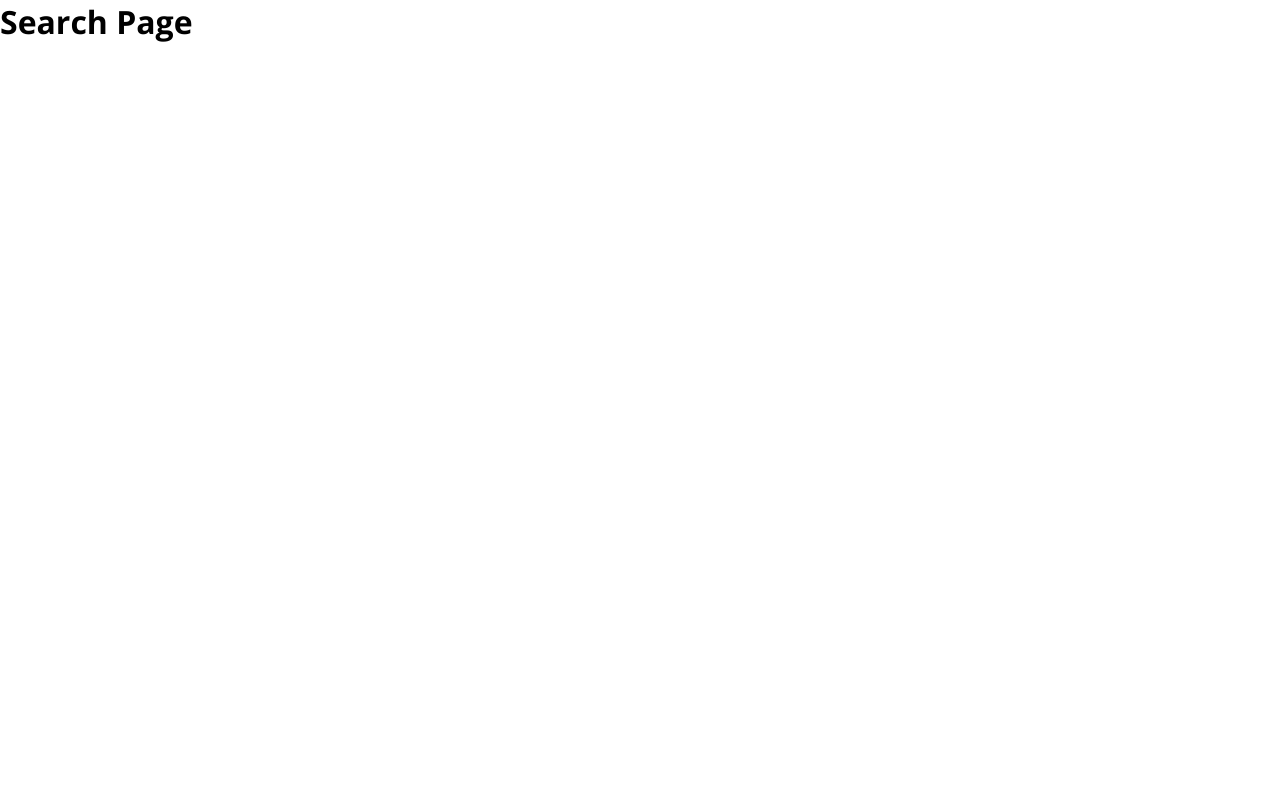
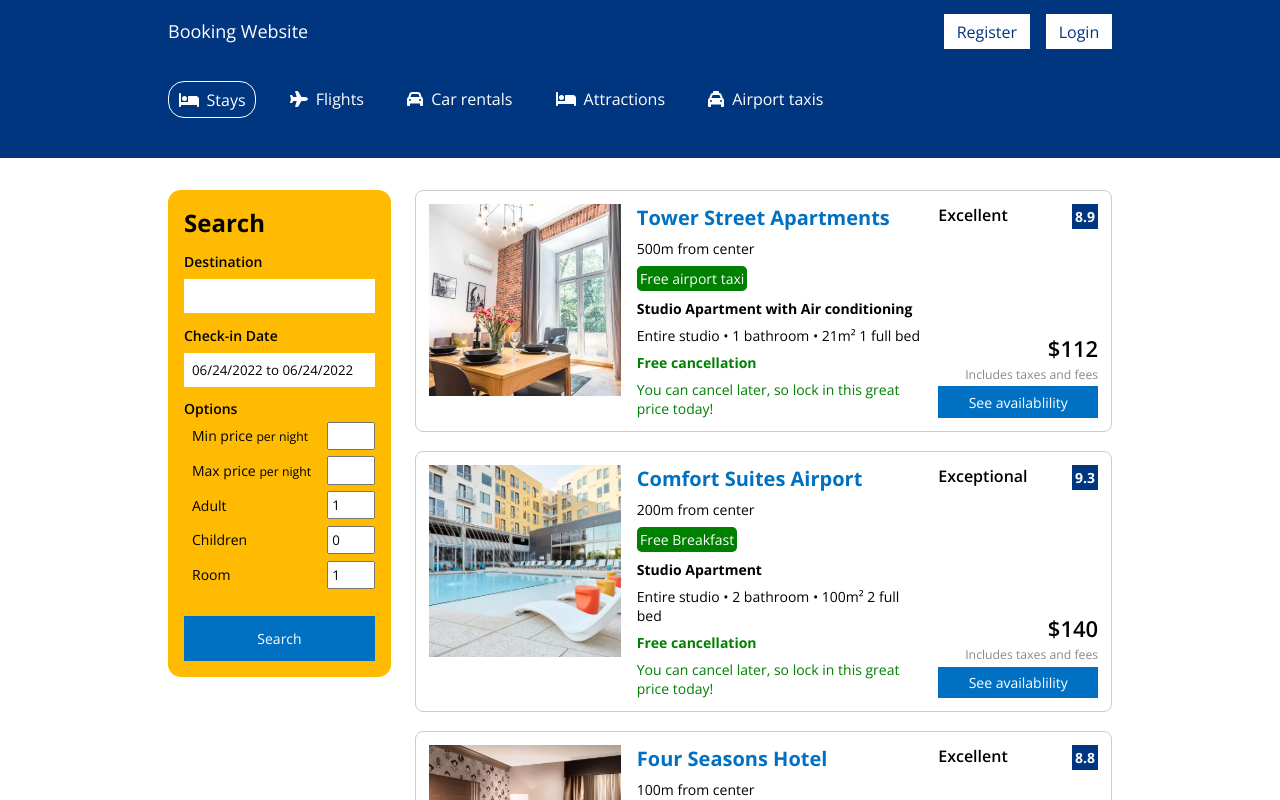
Before and after one commit to binhtran432k/funix, a React (Create React App) app in the folder RJS301x_1.0-A_VN/asm1/: page /search in a window 1280 px wide. Shown: the top 800 px of the page. Built offline with nearby package versions, Linux system fonts and the light colour scheme.

Commit message:
feat(reactjs/asm1): add search page

```diff
--- a/RJS301x_1.0-A_VN/asm1/src/components/header/Header.jsx
+++ b/RJS301x_1.0-A_VN/asm1/src/components/header/Header.jsx
@@ -1,15 +1,6 @@
 import { FontAwesomeIcon } from "@fortawesome/react-fontawesome";
+import { getRenderDate } from "../../utils/date";
 import "./Header.css";
-
-/**
- * @param {Date} date
- */
-const getRenderDate = (date) => {
-  const month = date.toLocaleString("en-US", { month: "2-digit" });
-  const day = date.toLocaleString("en-US", { day: "2-digit" });
-  const year = date.getFullYear();
-  return `${month}/${day}/${year}`;
-};
 
 const handleNavigateSearch = () => {
   window.location.replace("/search");
--- a/RJS301x_1.0-A_VN/asm1/src/components/index.js
+++ b/RJS301x_1.0-A_VN/asm1/src/components/index.js
@@ -3,7 +3,19 @@ import Footer from "./footer/Footer";
 import Header from "./header/Header";
 import Hotel from "./hotel/Hotel";
 import Navbar from "./navbar/Navbar";
+import SearchList from "./search-list/SearchList";
+import SearchPopup from "./search-popup/SearchPopup";
 import Subcribe from "./subcribe/Subcribe";
 import Type from "./type/Type";
 
-export { City, Footer, Header, Hotel, Navbar, Subcribe, Type };
+export {
+  City,
+  Footer,
+  Header,
+  Hotel,
+  Navbar,
+  SearchList,
+  SearchPopup,
+  Subcribe,
+  Type,
+};
--- /dev/null
+++ b/RJS301x_1.0-A_VN/asm1/src/components/search-list/SearchList.css
@@ -0,0 +1,117 @@
+.search-list {
+  display: flex;
+  flex-direction: column;
+  gap: 1.2rem;
+  flex-grow: 1;
+  flex-basis: 30rem;
+}
+
+.search-item {
+  display: flex;
+  flex-wrap: wrap;
+  justify-content: center;
+  gap: 1rem;
+  padding: 0.8rem;
+  border: 0.0625rem solid var(--gray);
+  border-radius: 0.5rem;
+  font-size: 0.875rem;
+}
+
+.search-item__image {
+  --size: 12rem;
+  object-fit: cover;
+  width: var(--size);
+  height: var(--size);
+}
+
+.search-item__body {
+  flex-grow: 1;
+  flex-basis: 20rem;
+  display: flex;
+  gap: 1rem;
+  justify-content: space-between;
+}
+
+.search-item__name {
+  color: var(--secondary);
+  font-weight: 700;
+  font-size: 1.25rem;
+}
+
+.search-item__distance,
+.search-item__tag,
+.search-item__description,
+.search-item__type,
+.search-item__free-cancel,
+.search-item__free-cancel-tip {
+  margin-top: 0.5rem;
+}
+
+.search-item__tag {
+  display: inline-block;
+  background-color: green;
+  color: var(--light);
+  padding: 0.2rem;
+  border-radius: 0.3rem;
+}
+
+.search-item__description,
+.search-item__free-cancel {
+  font-weight: 700;
+}
+
+.search-item__free-cancel,
+.search-item__free-cancel-tip {
+  color: green;
+}
+
+.search-item__right {
+  flex-shrink: 0;
+  width: 10rem;
+  display: flex;
+  text-align: right;
+  flex-direction: column;
+}
+
+.search-item__rate {
+  display: flex;
+  align-items: start;
+  justify-content: space-between;
+  flex-grow: 1;
+}
+
+.search-item__rate-text {
+  font-size: 1rem;
+  font-weight: 600;
+}
+
+.search-item__rate-number {
+  font-weight: 700;
+  background-color: var(--primary);
+  color: var(--light);
+  padding: 0.2rem;
+}
+
+.search-item__price {
+  font-size: 1.375rem;
+  font-weight: 600;
+}
+
+.search-item__price-tip {
+  font-size: 0.875em;
+  color: var(--dark-gray);
+  margin: 0.2rem 0;
+}
+
+.search-item__button {
+  display: inline-block;
+  text-decoration: none;
+  text-align: center;
+  background-color: var(--secondary);
+  color: var(--light);
+  padding: 0.4rem 0.8rem;
+}
+
+.search-item__button:hover {
+  background-color: rgba(var(--secondary-rgb), 0.8);
+}
--- /dev/null
+++ b/RJS301x_1.0-A_VN/asm1/src/components/search-list/SearchList.jsx
@@ -0,0 +1,15 @@
+import searchs from "./search.json";
+import "./SearchList.css";
+import SearchListItem from "./SearchListItem";
+
+const SearchList = () => {
+  return (
+    <div className="search-list">
+      {searchs.map((search) => (
+        <SearchListItem item={search} key={search.name} />
+      ))}
+    </div>
+  );
+};
+
+export default SearchList;
--- /dev/null
+++ b/RJS301x_1.0-A_VN/asm1/src/components/search-list/SearchListItem.jsx
@@ -0,0 +1,72 @@
+import PropTypes from "prop-types";
+
+/**
+ * @typedef SearchItem
+ * @property {string} name
+ * @property {string} distance
+ * @property {string} tag
+ * @property {string} type
+ * @property {string} description
+ * @property {boolean} free_cancel
+ * @property {number} price
+ * @property {number} rate
+ * @property {string} rate_text
+ * @property {string} image_url
+ */
+
+/**
+ * @typedef SearchListItemProp
+ * @property {SearchItem} item
+ */
+
+/**
+ * @type {React.FC<SearchListItemProp>}
+ */
+const SearchListItem = (props) => {
+  const search = props.item;
+  return (
+    <div className="search-item">
+      <img
+        src={search.image_url}
+        alt={search.name}
+        className="search-item__image"
+      />
+      <div className="search-item__body">
+        <div className="search-item__left">
+          <div className="search-item__name">{search.name}</div>
+          <div className="search-item__distance">
+            {search.distance} from center
+          </div>
+          <div className="search-item__tag">{search.tag}</div>
+          <div className="search-item__description">{search.description}</div>
+          <div className="search-item__type">{search.type}</div>
+          {search.free_cancel && (
+            <>
+              <div className="search-item__free-cancel">Free cancellation</div>
+              <div className="search-item__free-cancel-tip">
+                You can cancel later, so lock in this great price today!
+              </div>
+            </>
+          )}
+        </div>
+        <div className="search-item__right">
+          <div className="search-item__rate">
+            <div className="search-item__rate-text">{search.rate_text}</div>
+            <div className="search-item__rate-number">{search.rate}</div>
+          </div>
+          <div className="search-item__price">${search.price}</div>
+          <div className="search-item__price-tip">Includes taxes and fees</div>
+          <a href="/detail" className="search-item__button">
+            See availablility
+          </a>
+        </div>
+      </div>
+    </div>
+  );
+};
+
+SearchListItem.propTypes = {
+  item: PropTypes.object,
+};
+
+export default SearchListItem;
--- /dev/null
+++ b/RJS301x_1.0-A_VN/asm1/src/components/search-list/search.json
@@ -0,0 +1,38 @@
+[
+	{
+		"name": "Tower Street Apartments",
+		"distance": "500m",
+		"tag": "Free airport taxi",
+		"type": "Entire studio • 1 bathroom • 21m² 1 full bed",
+		"description": "Studio Apartment with Air conditioning",
+		"free_cancel": true,
+		"price": 112,
+		"rate": 8.9,
+		"rate_text": "Excellent",
+		"image_url": "./images/hotel_search_1.webp"
+	},
+	{
+		"name": "Comfort Suites Airport",
+		"distance": "200m",
+		"tag": "Free Breakfast",
+		"type": "Entire studio • 2 bathroom • 100m² 2 full bed",
+		"description": "Studio Apartment",
+		"free_cancel": true,
+		"price": 140,
+		"rate": 9.3,
+		"rate_text": "Exceptional",
+		"image_url": "./images/hotel_search_2.jpg"
+	},
+	{
+		"name": "Four Seasons Hotel",
+		"distance": "100m",
+		"tag": "Free Parking",
+		"type": "1 bathroom • 51m² 2 full bed",
+		"description": "Hotel in Lisbon",
+		"free_cancel": false,
+		"price": 99,
+		"rate": 8.8,
+		"rate_text": "Excellent",
+		"image_url": "./images/hotel_search_3.jpg"
+	}
+]
--- /dev/null
+++ b/RJS301x_1.0-A_VN/asm1/src/components/search-popup/SearchPopup.css
@@ -0,0 +1,62 @@
+.search-popup {
+  display: flex;
+  flex-direction: column;
+  background-color: var(--tertiary);
+  padding: 1rem;
+  border-radius: 0.8rem;
+  max-width: 20rem;
+  font-size: 0.875rem;
+}
+
+.search-popup__title {
+  font-size: 1.5rem;
+  font-weight: 700;
+  margin-bottom: 0.5rem;
+}
+
+.search-popup__label {
+  display: flex;
+  flex-direction: column;
+  font-weight: 600;
+  margin-top: 0.3rem;
+  margin-bottom: 0.5rem;
+}
+
+.search-popup__input {
+  margin-top: 0.5rem;
+  padding: 0.5rem;
+  border: none;
+}
+
+.search-popup__sublabel {
+  font-weight: 400;
+  display: flex;
+  gap: 0.5rem;
+  justify-content: space-between;
+  align-items: center;
+  margin: 0.2rem 0;
+  margin-left: 0.5rem;
+}
+
+.search-popup__sublabel--small {
+  font-size: 0.875em;
+}
+
+.search-popup__subinput {
+  padding: 0.2rem;
+  width: 3rem;
+}
+
+.search-popup__button {
+  margin-top: 1rem;
+  padding: 0.8rem;
+  border: none;
+  cursor: pointer;
+  background-color: var(--secondary);
+  font-size: 0.875rem;
+  color: var(--light);
+}
+
+.search-popup__button:hover {
+  background-color: rgba(var(--secondary-rgb), 0.8);
+}
--- /dev/null
+++ b/RJS301x_1.0-A_VN/asm1/src/components/search-popup/SearchPopup.jsx
@@ -0,0 +1,85 @@
+import { getRenderDate } from "../../utils/date";
+import "./SearchPopup.css";
+
+/**
+ * @param {SubmitEvent} e
+ */
+const handleSubmit = (e) => {
+  e.preventDefault();
+  alert("This feature is not implemented yet!");
+};
+
+const SearchPopup = () => {
+  const time = {
+    from: getRenderDate(new Date("2022-06-24")),
+    to: getRenderDate(new Date("2022-06-24")),
+  };
+
+  const options = {
+    minPerNight: "",
+    maxPerNight: "",
+    adult: "1",
+    children: "0",
+    room: "1",
+  };
+
+  return (
+    <form className="search-popup" onSubmit={handleSubmit}>
+      <h3 className="search-popup__title">Search</h3>
+
+      {[
+        ["destination", "Destination", ""],
+        ["checkInDate", "Check-in Date", `${time.from} to ${time.to}`],
+      ].map(([name, label, value]) => (
+        <label className="search-popup__label" key={name}>
+          {label}
+          <input
+            type="text"
+            name={name}
+            className="search-popup__input"
+            defaultValue={value}
+          />
+        </label>
+      ))}
+
+      <label className="search-popup__label">
+        Options
+        {[
+          [
+            "minPerNight",
+            <span>
+              Min price <span className="search-popup__sublabel--small">per night</span>
+            </span>,
+            options.minPerNight,
+          ],
+          [
+            "maxPerNight",
+            <span>
+              Max price <span className="search-popup__sublabel--small">per night</span>
+            </span>,
+            options.maxPerNight,
+          ],
+          ["adult", "Adult", options.adult],
+          ["children", "Children", options.children],
+          ["room", "Room", options.room],
+        ].map(([name, label, value]) => (
+          <label className="search-popup__sublabel" key={name}>
+            {label}
+            <input
+              type="text"
+              name={name}
+              className="search-popup__subinput"
+              defaultValue={value}
+            />
+          </label>
+        ))}
+      </label>
+
+      <button type="submit" className="search-popup__button">
+        Search
+      </button>
+    </form>
+  );
+};
+
+export default SearchPopup;
--- /dev/null
+++ b/RJS301x_1.0-A_VN/asm1/src/pages/search/Search.css
@@ -0,0 +1,11 @@
+.search {
+  margin: 2rem 0;
+}
+
+.search__body {
+  display: flex;
+  align-items: start;
+  justify-content: center;
+  flex-wrap: wrap;
+  gap: 1.5rem;
+}
--- a/RJS301x_1.0-A_VN/asm1/src/pages/search/Search.jsx
+++ b/RJS301x_1.0-A_VN/asm1/src/pages/search/Search.jsx
@@ -1,8 +1,17 @@
+import { SearchList, SearchPopup } from "../../components";
+import { Default } from "../../layouts";
+import "./Search.css";
+
 const Search = () => {
   return (
-    <div>
-      <h1>Search Page</h1>
-    </div>
+    <Default>
+      <div className="search">
+        <div className="search__body container">
+          <SearchPopup />
+          <SearchList />
+        </div>
+      </div>
+    </Default>
   );
 };
 
--- /dev/null
+++ b/RJS301x_1.0-A_VN/asm1/src/utils/date.js
@@ -0,0 +1,12 @@
+/**
+ * @param {Date} date
+ * @returns {string}
+ */
+const getRenderDate = (date) => {
+  const month = date.toLocaleString("en-US", { month: "2-digit" });
+  const day = date.toLocaleString("en-US", { day: "2-digit" });
+  const year = date.getFullYear();
+  return `${month}/${day}/${year}`;
+};
+
+export { getRenderDate };
```
